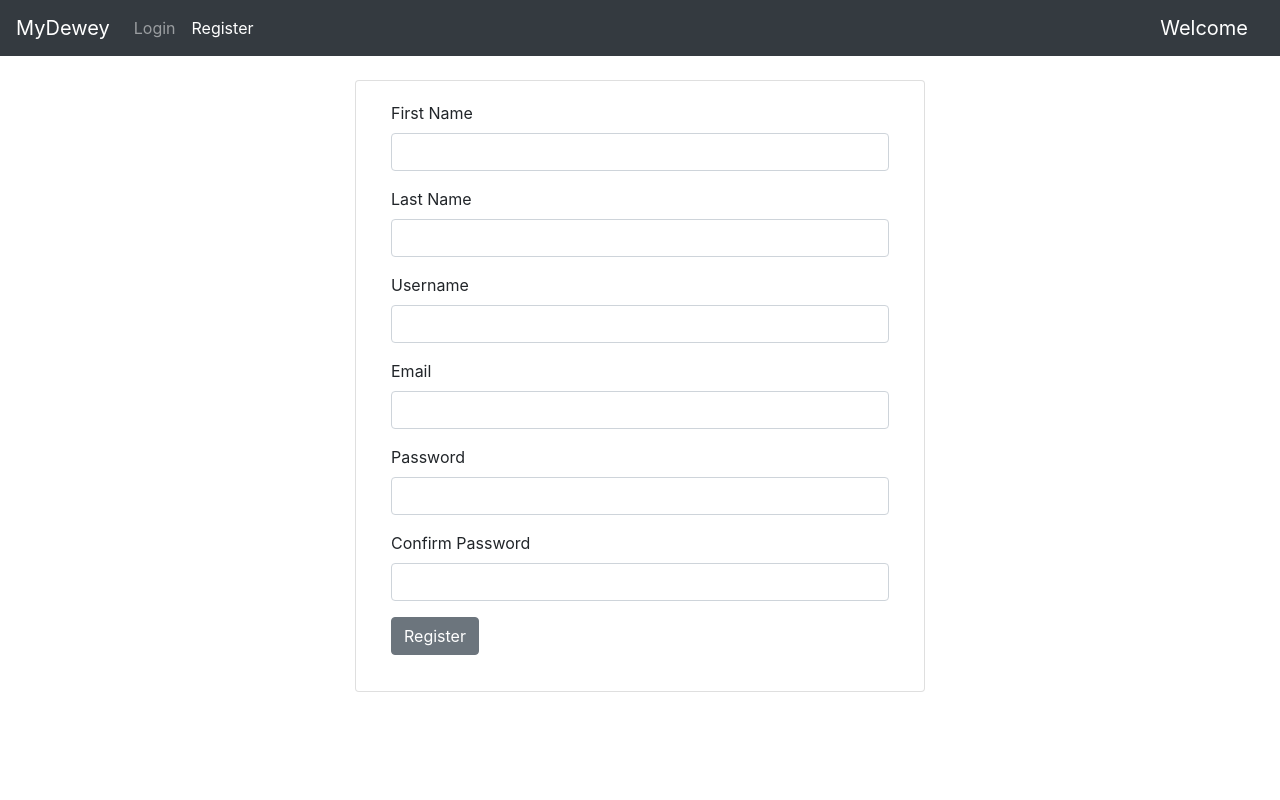
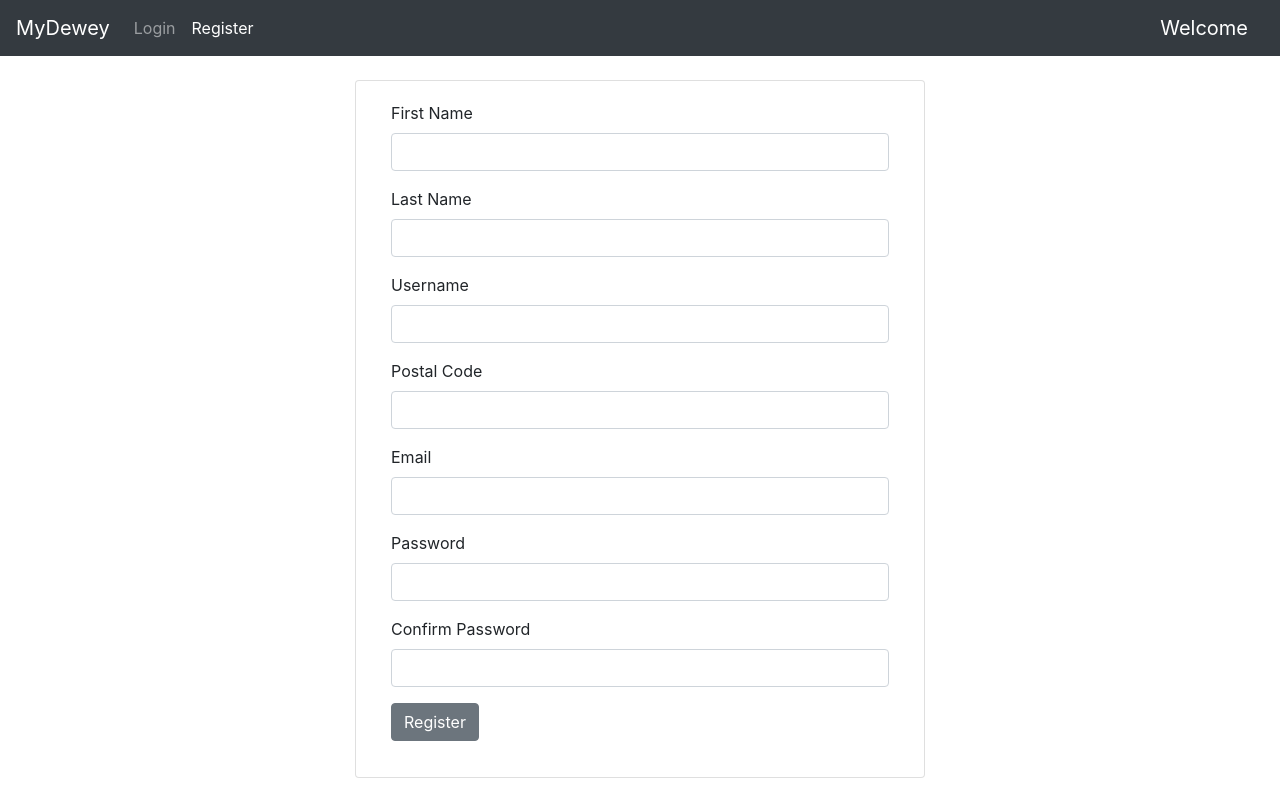
Before and after one commit to abernethyb/MyDewey, a React (Create React App) app in the folder MyDewey/client/: page /register in a window 1280 px wide. Built offline with nearby package versions, Linux system fonts and the light colour scheme; no server answers.

Commit message:
modified registration page to better match db

```diff
--- a/MyDewey/client/src/components/Register.js
+++ b/MyDewey/client/src/components/Register.js
@@ -10,18 +10,20 @@ export default function Register() {
     const [firstname, setFirstName] = useState();
     const [lastname, setLastName] = useState();
     const [username, setUsername] = useState();
+    //TODO:
+    //image here eventually ....
+    const [postalCode, setPostalCode] = useState();
     const [email, setEmail] = useState();
     const [password, setPassword] = useState();
     const [confirmPassword, setConfirmPassword] = useState();
-    //TODO:
-    //ADD REMAINING REGISTRATION FIELDS...
+
 
     const registerClick = (e) => {
         e.preventDefault();
         if (password && password !== confirmPassword) {
             alert("Passwords don't match. Please try again.");
         } else {
-            const userProfile = { firstname, lastname, username, email };
+            const userProfile = { firstname, lastname, username, postalCode, email };
             register(userProfile, password)
                 .then(() => history.push("/"));
         }
@@ -49,6 +51,10 @@ export default function Register() {
                                     <Input id="username" type="text" onChange={e => setUsername(e.target.value)} />
                                 </FormGroup>
                                 <FormGroup>
+                                    <Label htmlFor="postalCode">Postal Code</Label>
+                                    <Input id="postalCode" type="text" onChange={e => setPostalCode(e.target.value)} />
+                                </FormGroup>
+                                <FormGroup>
                                     <Label for="email">Email</Label>
                                     <Input id="email" type="text" onChange={e => setEmail(e.target.value)} />
                                 </FormGroup>
```
Also changed, not shown: 1 other file (tests, documents, lock files or other folders).
